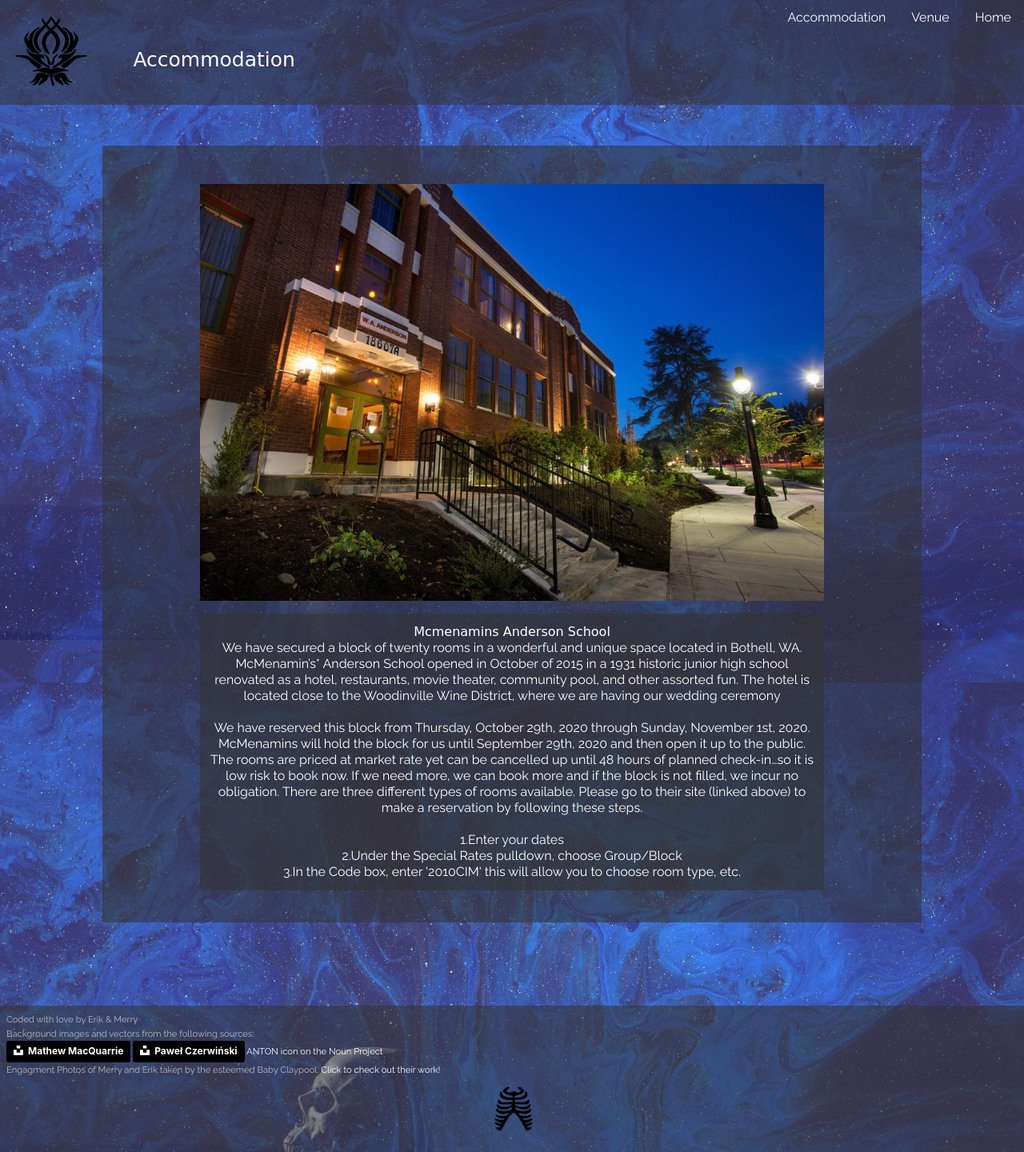
After one commit to endere/merrik-wedding, a Flask app: page /accommodation in a window 1280 px wide. The commit adds this page. Shown: the whole page at 80% size. Run offline with Flask 2, Linux system fonts and the light colour scheme; some web fonts are replaced.

Commit message:
accomodation update

```diff
--- a/wedding_site/routes/routes.py
+++ b/wedding_site/routes/routes.py
@@ -10,9 +10,9 @@
 def venue():
     return render_template('venue.html')
 
-@routes.route('/accomodation')
-def accomodation():
-    return render_template('accomodation.html')
+@routes.route('/accommodation')
+def accommodation():
+    return render_template('accommodation.html')
 
 @routes.route('/rsvp')
 def rsvp():
--- /dev/null
+++ b/wedding_site/static/templates/accommodation.html
@@ -0,0 +1,36 @@
+{% extends "layout.html" %}
+{% block title %}
+Accommodation
+{% endblock %}
+{% block body %}
+        <!--================Accomodation Area =================-->
+        <div class="venuediv">
+            <img class="venueimg" src="img/anderson.jpg" alt="">
+            <div class='venueblurb'>
+                <a class="nav-link" href="https://www.mcmenamins.com/anderson-school"><h2>Mcmenamins Anderson School</h2></a>
+                <p>We have secured a block of twenty rooms in a wonderful and unique space located in Bothell, WA. McMenamin’s* Anderson School opened in October of 2015 in a 1931 historic junior high school renovated as a hotel, restaurants, movie theater, community pool, and other assorted fun. The hotel is located close to the Woodinville Wine District, where we are having our wedding ceremony</p></br>
+
+
+<p>
+We have reserved this block from Thursday, October 29th, 2020 through Sunday, November 1st, 2020. McMenamins will hold the block for us until September 29th, 2020 and then open it up to the public. The rooms are priced at market rate yet can be cancelled up until 48 hours of planned check-in…so it is low risk to book now. If we need more, we can book more and if the block is not filled, we incur no obligation. There are three different types of rooms available. Please go to their site (linked above) to make a reservation by following these steps.</p></br>
+
+<p>
+1.Enter your dates
+</br>
+2.Under the Special Rates pulldown, choose Group/Block
+</br>
+3.In the Code box, enter '2010CIM' this will allow you to choose room type, etc.
+</br>
+</p>
+            </div>
+        </div>
+        <!--================End Accomodation Area =================-->
+
+
+{% endblock %}
+
+
+
+{% block css %}
+<link rel="stylesheet" href="css/venue.css">
+{% endblock %}
--- a/wedding_site/static/templates/css/venue.css
+++ b/wedding_site/static/templates/css/venue.css
@@ -3,7 +3,7 @@
 	display: block;
 	margin-left: auto;
 	margin-right: auto;
-	width: 70%;
+	width: 80%;
 	background-color: rgba(51, 51, 51, 0.555);
 	margin-top: 3vh
 }
@@ -13,7 +13,7 @@
 	display: block;
 	margin-left: auto;
 	margin-right: auto;
-	width: 50%;
+	width: 80%;
 	background-color: rgba(51, 51, 51, 0.555);
 	padding: 1vw;
 	color: white;
--- a/wedding_site/static/templates/layout.html
+++ b/wedding_site/static/templates/layout.html
@@ -26,7 +26,7 @@
                                     {% endblock %}</h1></li>
 								<li class="nav-item"><a class="nav-link" href="/">Home</a></li>
 								<li class="nav-item"><a class="nav-link" href="/venue">Venue</a></li>
-                                <li class="nav-item"><a class="nav-link" href="/accomodation">Accomodation</a></li>
+                                <li class="nav-item"><a class="nav-link" href="/accommodation">Accommodation</a></li>
 <!--                                 <li class="nav-item"><a class="nav-link" href="/rsvp">RSVP</a></li> -->
                             </ul>
 
@@ -43,7 +43,7 @@
 <a style="background-color:black;color:white;text-decoration:none;padding:4px 6px;font-family:-apple-system, BlinkMacSystemFont, &quot;San Francisco&quot;, &quot;Helvetica Neue&quot;, Helvetica, Ubuntu, Roboto, Noto, &quot;Segoe UI&quot;, Arial, sans-serif;font-size:12px;font-weight:bold;line-height:1.2;display:inline-block;border-radius:3px" href="https://unsplash.com/@matmacq?utm_medium=referral&amp;utm_campaign=photographer-credit&amp;utm_content=creditBadge" target="_blank" rel="noopener noreferrer" title="Download free do whatever you want high-resolution photos from Mathew MacQuarrie"><span style="display:inline-block;padding:2px 3px"><svg xmlns="http://www.w3.org/2000/svg" style="height:12px;width:auto;position:relative;vertical-align:middle;top:-2px;fill:white" viewBox="0 0 32 32"><title>unsplash-logo</title><path d="M10 9V0h12v9H10zm12 5h10v18H0V14h10v9h12v-9z"></path></svg></span><span style="display:inline-block;padding:2px 3px">Mathew MacQuarrie</span></a>
 <a style="background-color:black;color:white;text-decoration:none;padding:4px 6px;font-family:-apple-system, BlinkMacSystemFont, &quot;San Francisco&quot;, &quot;Helvetica Neue&quot;, Helvetica, Ubuntu, Roboto, Noto, &quot;Segoe UI&quot;, Arial, sans-serif;font-size:12px;font-weight:bold;line-height:1.2;display:inline-block;border-radius:3px" href="https://unsplash.com/@pawel_czerwinski?utm_medium=referral&amp;utm_campaign=photographer-credit&amp;utm_content=creditBadge" target="_blank" rel="noopener noreferrer" title="Download free do whatever you want high-resolution photos from Paweł Czerwiński"><span style="display:inline-block;padding:2px 3px"><svg xmlns="http://www.w3.org/2000/svg" style="height:12px;width:auto;position:relative;vertical-align:middle;top:-2px;fill:white" viewBox="0 0 32 32"><title>unsplash-logo</title><path d="M10 9V0h12v9H10zm12 5h10v18H0V14h10v9h12v-9z"></path></svg></span><span style="display:inline-block;padding:2px 3px">Paweł Czerwiński</span></a>
 <a href="https://thenounproject.com/suhartonosmkn1panji/", target=_blank> ANTON icon on the Noun Project </a>
-                       <p> Engagment Photos of Merry and Erik taken by the esteemed Baby Claypool. <a href="", target=_blank>Click to check out their work!</a></p>
+                       <p> Engagment Photos of Merry and Erik taken by the esteemed Baby Claypool. <a href="https://www.instagram.com/deevolutionary_photography/">Click to check out their work!</a></p>
                            <img class="rib-footer" src="img/noun_Ribs_1224077.png", alt="Grey rib cage on a lue background.", height=80, width=80></p>
 
 
```
Also changed, not shown: wedding_site/static/templates/accomodation.html (deleted, +0 -23 lines).
